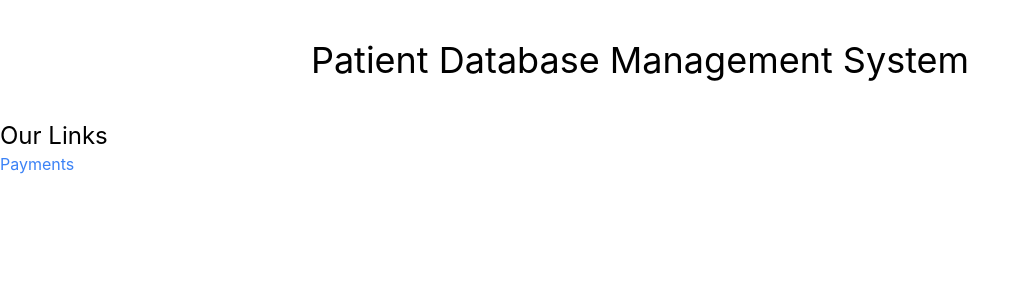
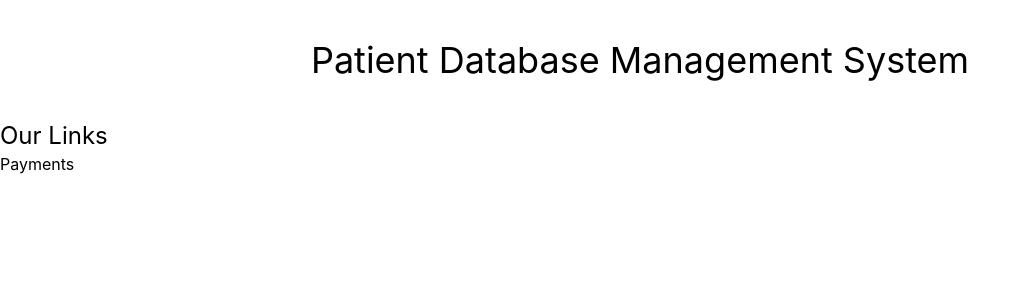
Before and after one commit to sc0rp10n-py/patient-data-management-system, a Next.js app: page / in a window 1280 px wide. Shown: the top 300 px of the page, without its empty margins (0-1029 px from the left). Built offline with nearby package versions, Linux system fonts and the light colour scheme.

Commit message:
Update index.js

```diff
--- a/pages/index.js
+++ b/pages/index.js
@@ -13,11 +13,13 @@ export default function Home() {
                 <div>
                     <h1 className="text-2xl">Our Links</h1>
                     <div className="flex flex-col">
-                        <Link href={"/payments"}>
-                            <a className="text-blue-500 hover:text-blue-600">
-                                Payments
-                            </a>
-                        </Link>
+                    <form action="/api/payGateway" method="POST">
+                     <section>
+                   <button type="submit" role="link">
+                    Payments
+                    </button>
+                   </section>
+                   </form>
                     </div>
                 </div>
             </div>
```
